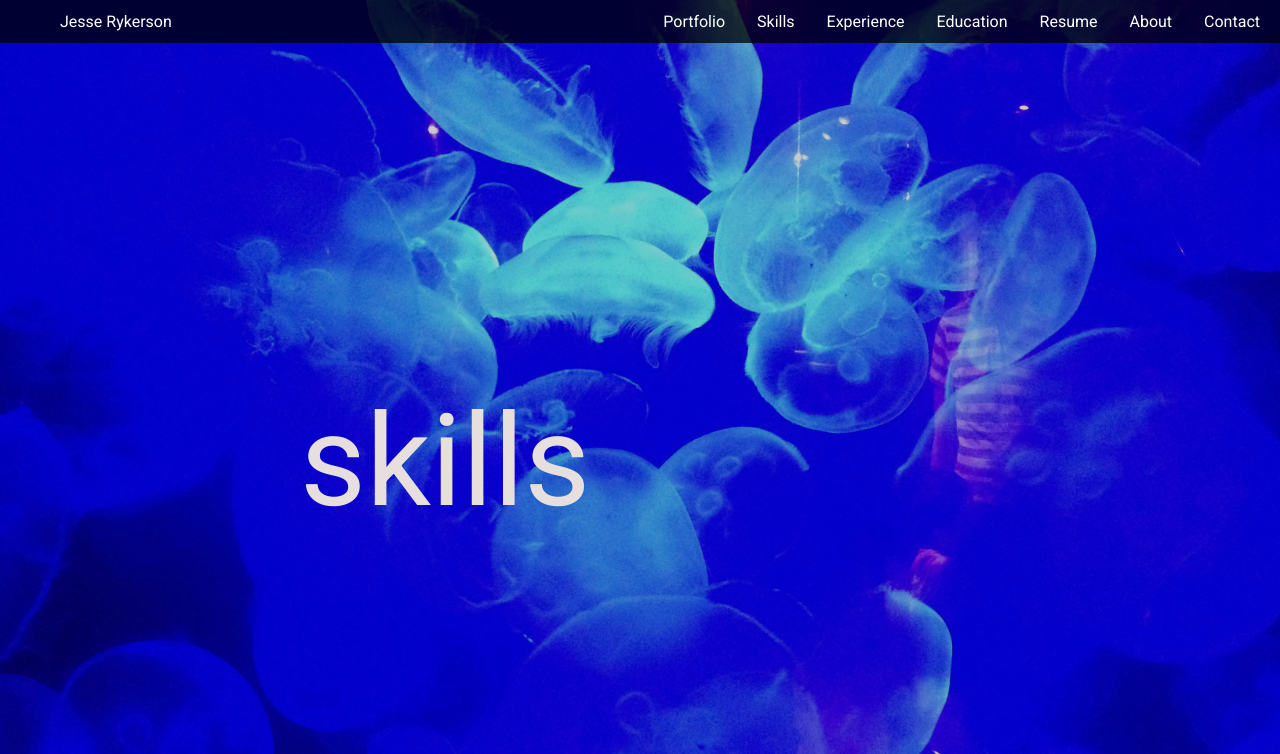
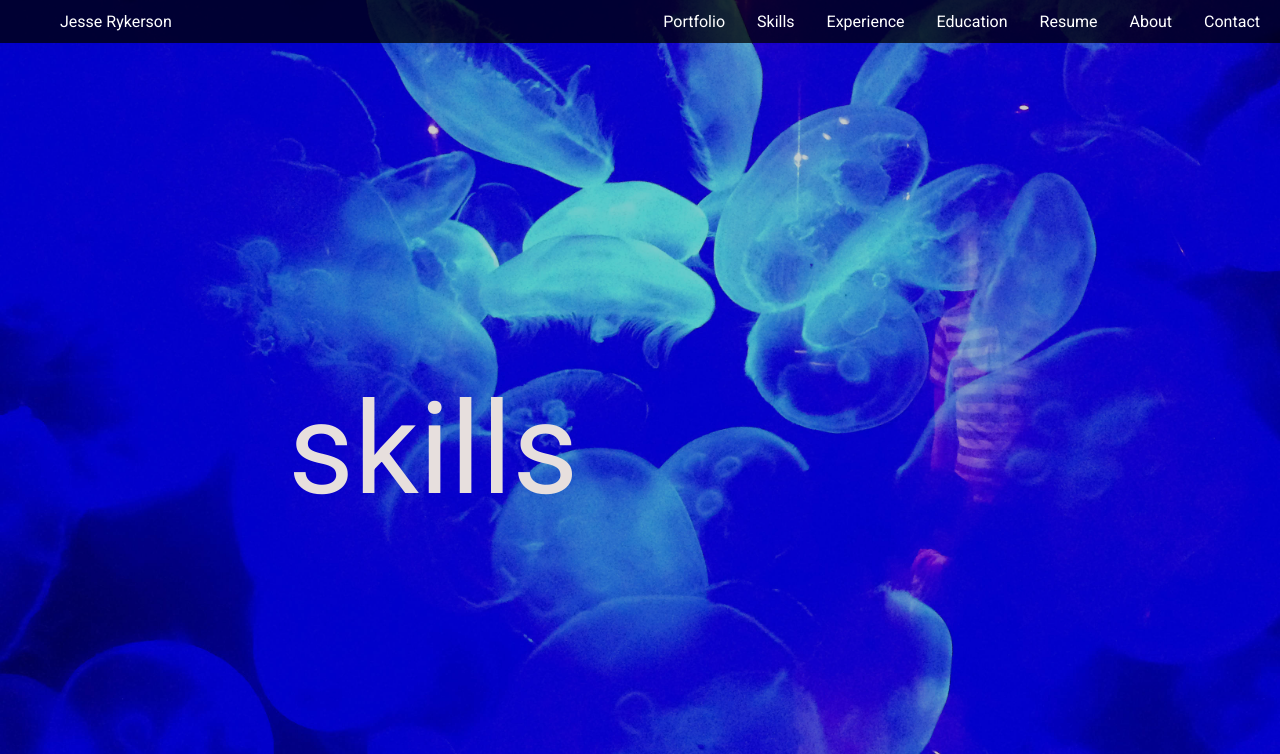
Before and after one commit to Jryke/personal-website, a React app: page /skills in a window 1280 px wide. Shown: the top 754 px of the page. Built offline with nearby package versions, Linux system fonts and the light colour scheme.

Commit message:
pxs converted to rems

```diff
--- a/src/styles/skills.css
+++ b/src/styles/skills.css
@@ -17,9 +17,9 @@
 	background: rgba(0, 0, 0, 0.2);
 }
 .skills-header-text-container {
-	padding: 300px;
+	padding: 18rem;
+	float: left;
 	font-size: 4rem;
-	width: 100px;
 }
 .skills-header-text {
 	color: #E7DFDD;
```
